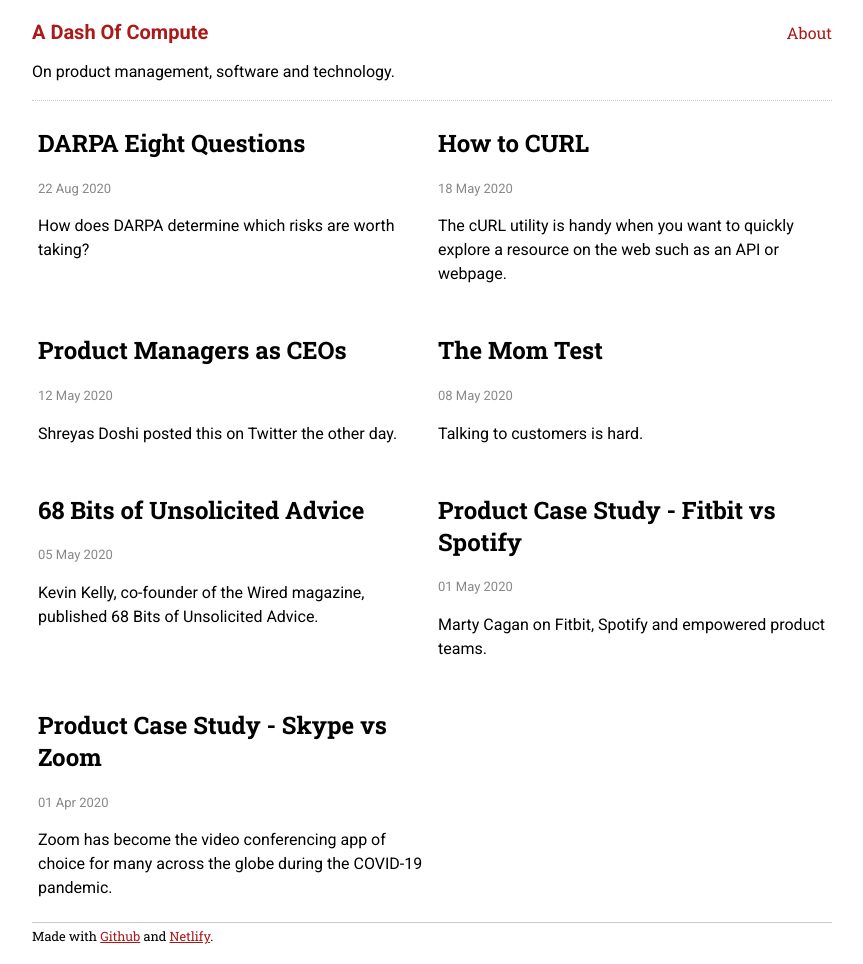
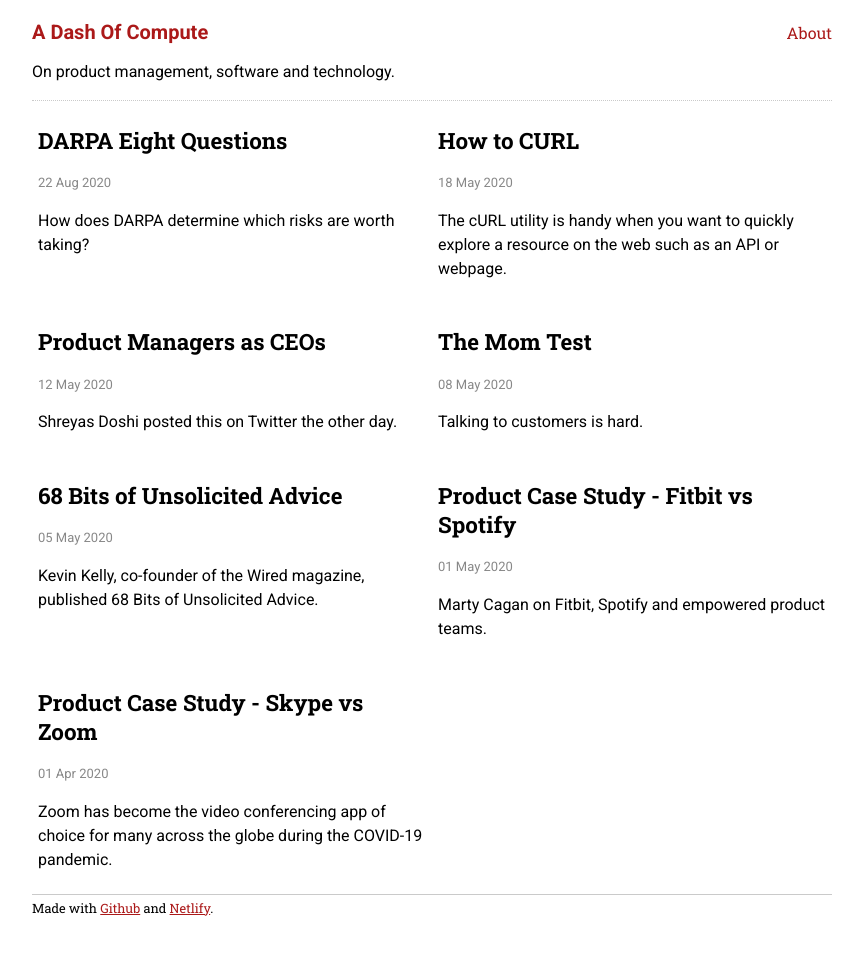
Before and after one commit to sautee/sautee.github.io, a Jekyll site: the page built from pages/index.md, in a window 1280 px wide. Shown: the whole page, without its empty margins (208-1071 px from the left). Built offline with Jekyll 4.4.1, drawn with Linux system fonts in a browser that asks for light colours; after the commit the page ends 936 px from its top, so only the background shows below that.

Commit message:
Update home.html

```diff
--- a/_layouts/home.html
+++ b/_layouts/home.html
@@ -12,7 +12,7 @@ layout: default
     <div class="post flex-container">
         {% for post in site.posts %}
         <article class="flex-items">
-            <h2 class="font-weight-400"><a href="{{ site.base_url }}{{ post.url }}">{{ post.title }}</a></h2>
+            <h2 class="font-size-small"><a href="{{ site.base_url }}{{ post.url }}">{{ post.title }}</a></h2>
             <p class="date">{{ post.date | date_to_string }}</p>
             <p class="content">{{ post.excerpt | strip_html | strip_newlines | truncate: 156 }}</p>
         </article>
```
